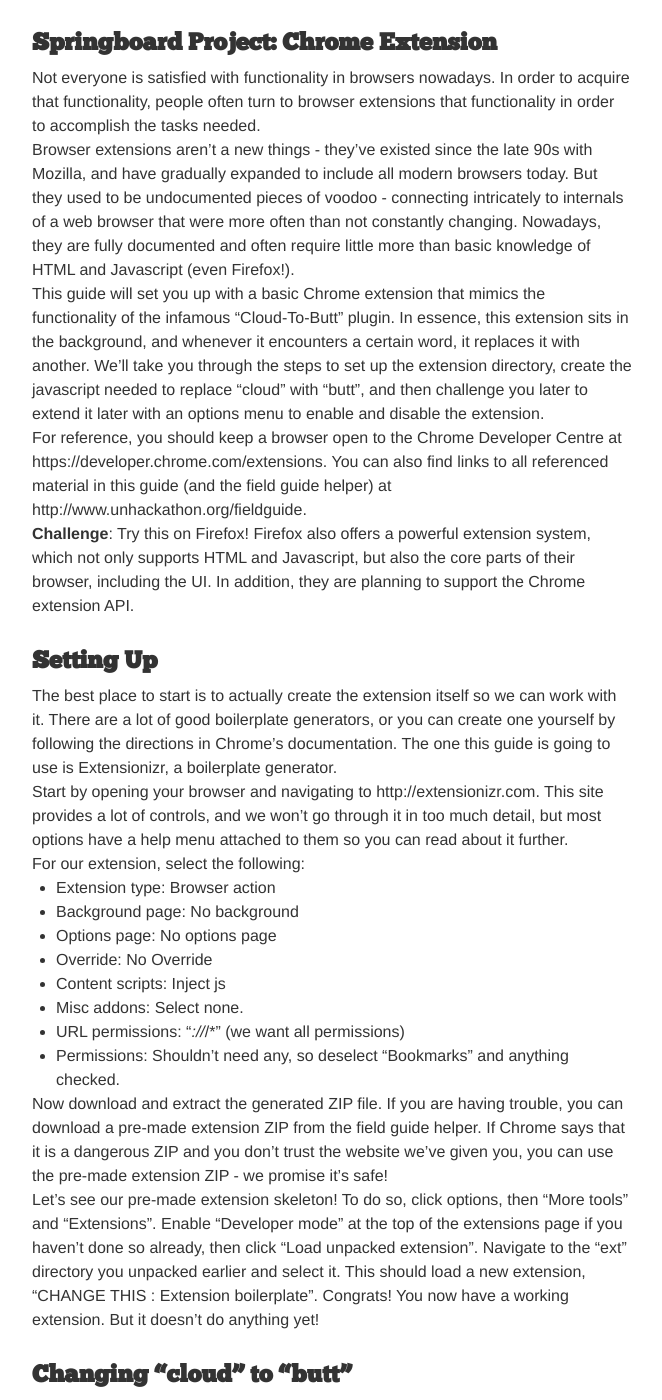
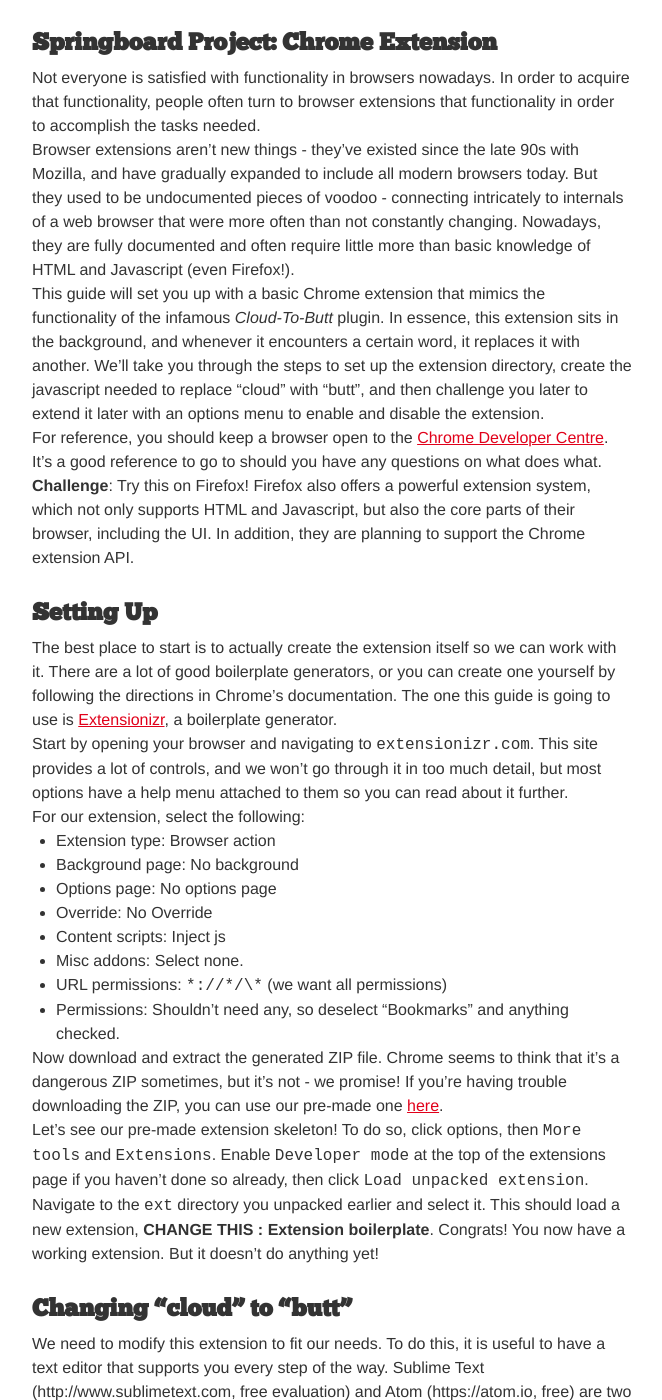
Before and after one commit to unhackathon/website, a Jekyll site: the page built from springboard-projects/chrome-extension.md, in a window 1280 px wide and 1400 px high. Shown: the whole window, without its empty margins (308-970 px from the left). Built offline with Jekyll 4.4.1, drawn with Linux system fonts in a browser that asks for light colours; some of the changed text lies outside the part shown.

Commit message:
Fix Chrome Extension formatting

```diff
--- a/_config.yml
+++ b/_config.yml
@@ -11,3 +11,6 @@
 
 # Build settings
 markdown: kramdown
+
+kramdown:
+    input: GFM
--- a/springboard-projects/chrome-extension.md
+++ b/springboard-projects/chrome-extension.md
@@ -9,7 +9,7 @@
 acquire that functionality, people often turn to browser extensions that
 functionality in order to accomplish the tasks needed.
 
-Browser extensions aren’t a new things - they’ve existed since the late 90s with
+Browser extensions aren’t new things - they’ve existed since the late 90s with
 Mozilla, and have gradually expanded to include all modern browsers today. But
 they used to be undocumented pieces of voodoo - connecting intricately to
 internals of a web browser that were more often than not constantly changing.
@@ -17,17 +17,16 @@
 knowledge of HTML and Javascript (even Firefox!).
 
 This guide will set you up with a basic Chrome extension that mimics the
-functionality of the infamous “Cloud-To-Butt” plugin. In essence, this extension
+functionality of the infamous _Cloud-To-Butt_ plugin. In essence, this extension
 sits in the background, and whenever it encounters a certain word, it replaces
 it with another. We’ll take you through the steps to set up the extension
 directory, create the javascript needed to replace “cloud” with “butt”, and then
 challenge you later to extend it later with an options menu to enable and
 disable the extension.
 
-For reference, you should keep a browser open to the Chrome Developer Centre at
-https://developer.chrome.com/extensions. You can also find links to all
-referenced material in this guide (and the field guide helper) at
-http://www.unhackathon.org/fieldguide.
+For reference, you should keep a browser open to the
+[Chrome Developer Centre](https://developer.chrome.com/extensions).
+It's a good reference to go to should you have any questions on what does what.
 
 **Challenge**: Try this on Firefox! Firefox also offers a powerful extension
 system, which not only supports HTML and Javascript, but also the core parts of
@@ -53,20 +53,20 @@
 * Override: No Override
 * Content scripts: Inject js
 * Misc addons: Select none.
-* URL permissions: “*://*/\*” (we want all permissions)
+* URL permissions: `*://*/\*` (we want all permissions)
 * Permissions: Shouldn’t need any, so deselect “Bookmarks” and anything checked.
 
-Now download and extract the generated ZIP file. If you are having trouble, you
-can download a pre-made extension ZIP from the field guide helper. If Chrome
-says that it is a dangerous ZIP and you don't trust the website we've given you,
-you can use the pre-made extension ZIP - we promise it’s safe!
+Now download and extract the generated ZIP file. Chrome seems to think that it's
+a dangerous ZIP sometimes, but it's not - we promise! If you're having trouble
+downloading the ZIP, you can use our pre-made one
+[here](/springboard-projects/chrome-extension/extension.zip).
 
 Let’s see our pre-made extension skeleton! To do so, click options, then
-“More tools” and “Extensions”. Enable “Developer mode” at the top of the
+`More tools` and `Extensions`. Enable `Developer mode` at the top of the
 extensions page if you haven’t done so already, then click
-“Load unpacked extension”. Navigate to the “ext” directory you unpacked earlier
+`Load unpacked extension`. Navigate to the `ext` directory you unpacked earlier
 and select it. This should load a new extension,
-“CHANGE THIS : Extension boilerplate”. Congrats! You now have a working
+__CHANGE THIS : Extension boilerplate__. Congrats! You now have a working
 extension. But it doesn’t do anything yet!
 
 ## Changing "cloud" to "butt"
@@ -79,7 +79,7 @@
 
 First off, you’ll notice that if you navigate to Google and
 open the console, you’ll see the words
-“Hello. This message was sent from scripts/inject.js” when it finishes loading.
+`Hello. This message was sent from scripts/inject.js` when it finishes loading.
 This exists in “scripts/inject.js”, and proves to us that Chrome is injecting
 this javascript into every webpage we visit. Neat, huh? (We'll add other
 websites next.)
@@ -170,7 +173,7 @@
 });
 {% endhighlight %}
 
-Reload your extension, navigate to a page that has "cloud", and _voila_! It's
+Reload your extension, navigate to a page that has `cloud`, and _voila_! It's
 done!
 
 ## Going Further
```
Also changed, not shown: other parts of springboard-projects/chrome-extension.md (+14 -10 lines), 1 other file.
